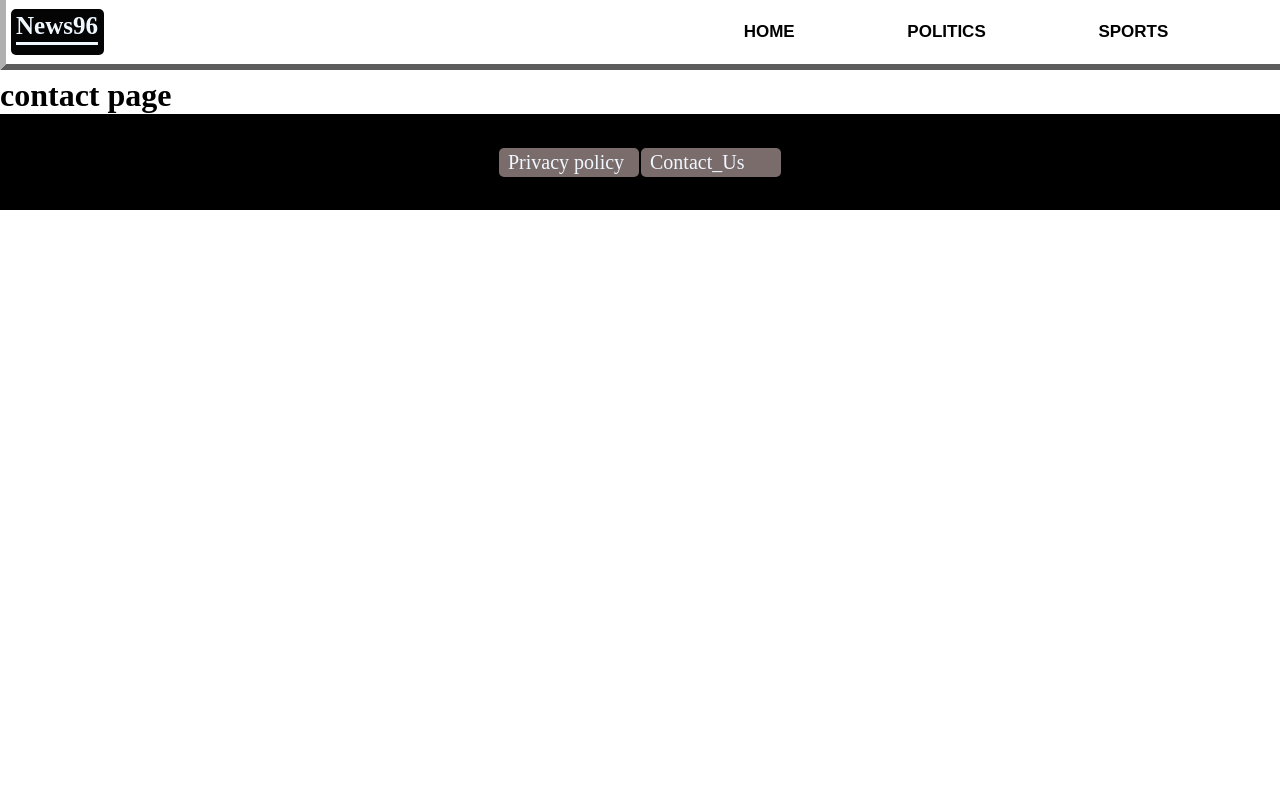
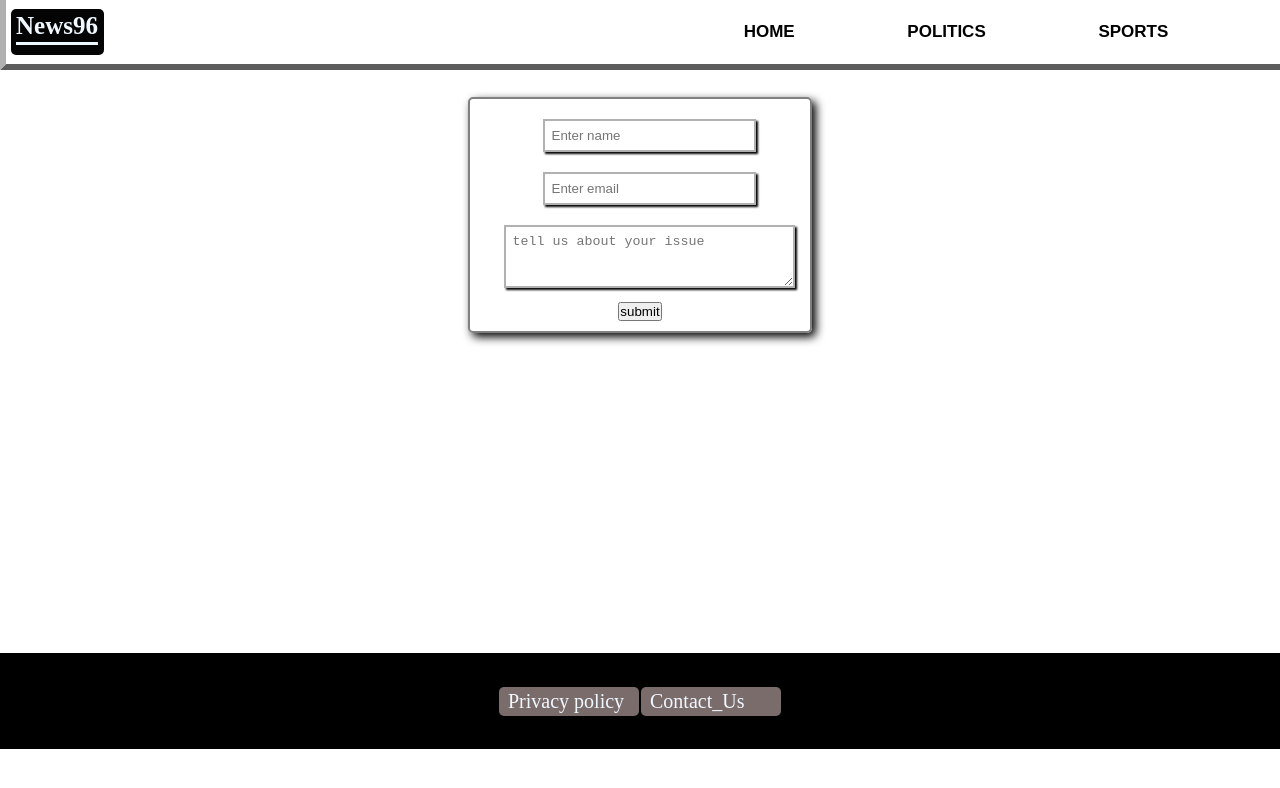
Before and after one commit to shamith01/news96, a Next.js app: page /contact in a window 1280 px wide. Shown: the top 788 px of the page. Built offline with nearby package versions, Linux system fonts and the light colour scheme.

Commit message:
contact changed

```diff
--- a/pages/_app.js
+++ b/pages/_app.js
@@ -9,6 +9,7 @@ export default function App({ Component, pageProps }) {
         <title>news96</title>
         <link rel="icon" type="image/x-icon" href="/image/favicon.ico" />
         <meta http-equiv="Content-Type" content="text/html;charset=UTF-8" />
+        <meta name="author" content="shamith" />
         <meta name="viewport" content="width=device-width, initial-scale=1.0" />
         <meta name="description" content="get realtime news updates and stay updated wth job posting and latest sports,ipl news.stay updated with geoploitics" />
         <meta name="keywords" content="news96,newstoday,breaking news,news,india today,udupi india,padukere goa india,news96,news96.tech" />
--- a/pages/contact.js
+++ b/pages/contact.js
@@ -1,9 +1,21 @@
 import React from 'react'
+import styles from '../styles/contact.module.css'
 
 function contact() {
   return (
-    <div>
-      <h1>contact page</h1>
+    <div className={styles.main}>
+     <div>
+      <input className={styles.name} type="text" placeholder='Enter name' required />
+     </div>
+     <div>
+      <input className={styles.name} type="email" placeholder='Enter email' id="e-mail" />
+     </div>
+     <div >
+      <textarea className={styles.desc}   placeholder='tell us about your issue' cols="30" rows="3"></textarea>
+     </div>
+
+      <button>submit</button>
+
     </div>
   )
 }
--- a/pages/index.js
+++ b/pages/index.js
@@ -18,6 +18,7 @@ function index() {
     <Head>
       <title>news96</title>
       <meta name="description" content="get updated with the latest news" />
+      <meta name="author" content="shamith" />
       <meta name="keywords" content="trending news,accident news,ipl ,cricket,vollyball news,live karnataka,news96,news96.tech" />
       <script async src="https://pagead2.googlesyndication.com/pagead/js/adsbygoogle.js?client=ca-pub-4700790597407744"
      crossorigin="anonymous"></script>
--- a/pages/politics.js
+++ b/pages/politics.js
@@ -11,6 +11,7 @@ function politics() {
     <Head>
       <title>politics || news96</title>
       <meta name="viewport" content="width=device-width, initial-scale=1.0" />
+      <meta name="author" content="shamith" />
       <meta http-equiv="Content-Type" content="text/html;charset=UTF-8" />
       <meta name="description" content="get latest news update about indian politics,g20 summit" />
       <meta name="keywords" content="politics,indian politicians,indian politics,politics india,BJP,bjp,Congress,Indian elections,indian elections,election,voting,aap,aam admi party,news96,news96.tech" />
--- a/pages/sports.js
+++ b/pages/sports.js
@@ -18,6 +18,7 @@ function sports() {
      <Head>
       <title>sports||news96</title>
       <meta http-equiv="Content-Type" content="text/html;charset=UTF-8" />
+      <meta name="author" content="shamith" />
       <meta name="viewport" content="width=device-width, initial-scale=1.0" />
       <meta name="description" content="latest sports news updates,ipl updates,cricket updates," />
       <meta name="keywords" content="virat kholi,Rcb,csk,mi,news96,news96.tech,ipl,rcb,football,badminton,basket ball" />
--- /dev/null
+++ b/styles/contact.module.css
@@ -0,0 +1,57 @@
+.main{
+    width: 100%;
+    height: 80vh;
+    display: flex;
+    align-items: center;
+    flex-direction: column;
+}
+
+.name{
+    width: 100%;
+    margin: 10px auto 10px auto;
+    padding: 7px;
+    border: 2px solid rgb(177, 177, 177);
+    box-shadow: -2px 2px 2px  black;
+}
+
+.desc{
+    width: 90%;
+    margin: 10px 0px 10px 16px;
+    padding: 7px 0px 0px 0px;
+    border: 2px solid rgb(177, 177, 177);
+    box-shadow: -2px 2px 2px  black;
+
+}
+
+@media only screen and (min-width:640px) {
+    .main{
+        width: 25%;
+        height: max-content;
+        padding: 10px;
+        display: flex;
+        margin: 33px auto 40vh auto;
+        border-radius: 5px;
+        box-shadow: 4px 4px 10px black;
+        border: 2px solid gray;
+        align-items: center;
+        flex-direction: column;
+    }
+
+    .name{
+        width: 100%;
+        margin: 10px auto 10px auto;
+        padding: 7px;
+        border: 2px solid rgb(177, 177, 177);
+        box-shadow: 2px 2px 2px  black;
+    }
+
+    .desc{
+        width: 100%;
+        margin: 10px auto 10px auto;
+        padding: 7px ;
+        border: 2px solid rgb(177, 177, 177);
+        box-shadow: 2px 2px 2px  black;
+
+    }
+
+}
```
